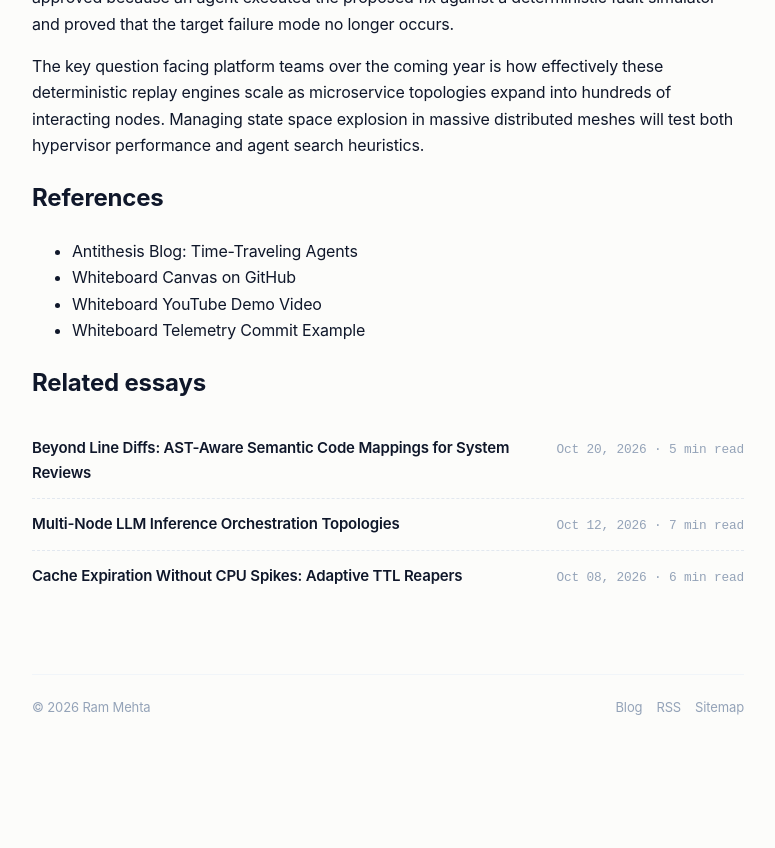
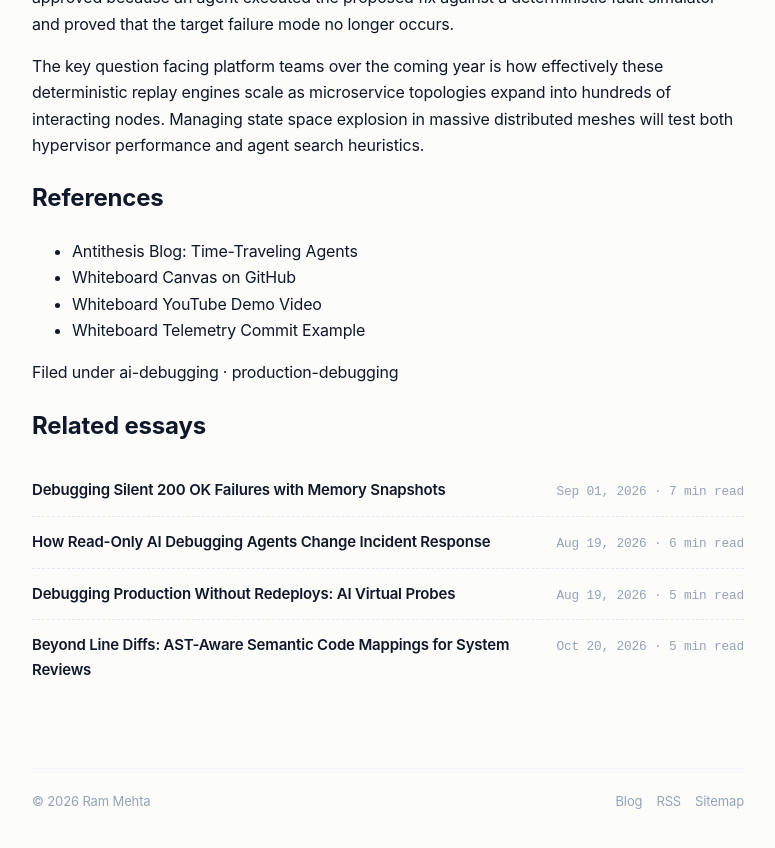
Before and after one commit to rammehta1899/rammehta1899.github.io, a Jekyll site: the page built from _posts/2026-10-19-deterministic-replay-giving-ai-agents-time-travel-apis-to-fix-distributed-bugs.md, in a window 1280 px wide and 900 px high, scrolled down 2992 px. Shown: the top 848 px of the window, without its empty margins (252-1027 px from the left). Built offline with Jekyll 4.4.1, drawn with Linux system fonts in a browser that asks for light colours; our own code applies the rules of GitHub Pages for plain Markdown files; before the commit the page ends 3798 px from its top, so only the background shows below that.

Commit message:
Labels system, rarest-first related posts, dark mode, nav tracking, favicon, dedup + short titles

```diff
--- a/_posts/2026-10-19-deterministic-replay-giving-ai-agents-time-travel-apis-to-fix-distributed-bugs.md
+++ b/_posts/2026-10-19-deterministic-replay-giving-ai-agents-time-travel-apis-to-fix-distributed-bugs.md
@@ -1,8 +1,9 @@
 ---
-title: "Deterministic Replay: Giving AI Agents Time-Travel APIs to Fix Distributed Bugs"
+title: 'Deterministic Replay: Time-Travel APIs for AI Agents'
 description: "AI agents can now use deterministic time-travel APIs to step through nanosecond execution histories, isolate distributed race conditions, and verify fixes."
 categories: ["Platform Engineering", "AI/ML"]
 tags: ["distributed-systems", "ai-agents", "debugging", "platform-engineering", "antithesis"]
+labels: [ai-debugging, production-debugging]
 ---
 
 Code generation is no longer the bottleneck in platform engineering. Modern AI agents author pull requests far faster than engineering teams can thoroughly inspect them, creating an operational imbalance between creation and verification. The fundamental breakdown occurs when code changes touch distributed state, concurrent consensus protocols, or subtle execution timings. Reading a hundred-line diff in a pull request cannot tell you whether a Raft or Paxos implementation contains a hidden linearizability violation that only triggers under specific network delays. To address this gap, Antithesis opened up API access to its Multiverse Debugger, giving coding agents the ability to debug complex systems using deterministic execution replay. As described in the [Antithesis blog post on time-traveling agents](https://antithesis.com/blog/2026/time-traveling-agents/), agents can now rewind system execution to the exact nanosecond where a bug occurred, branch off interactive terminals, and verify their own fixes in a closed loop.
```
